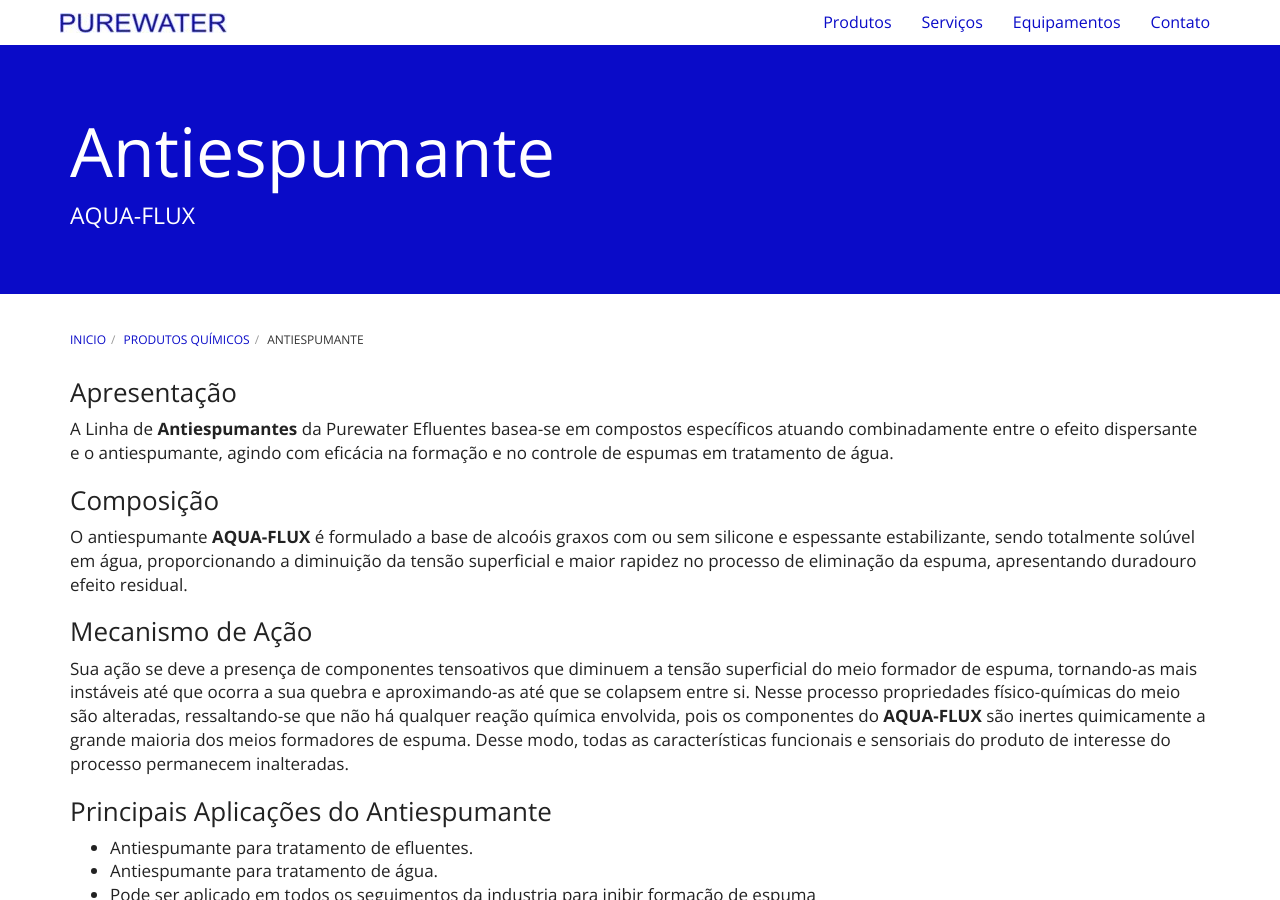
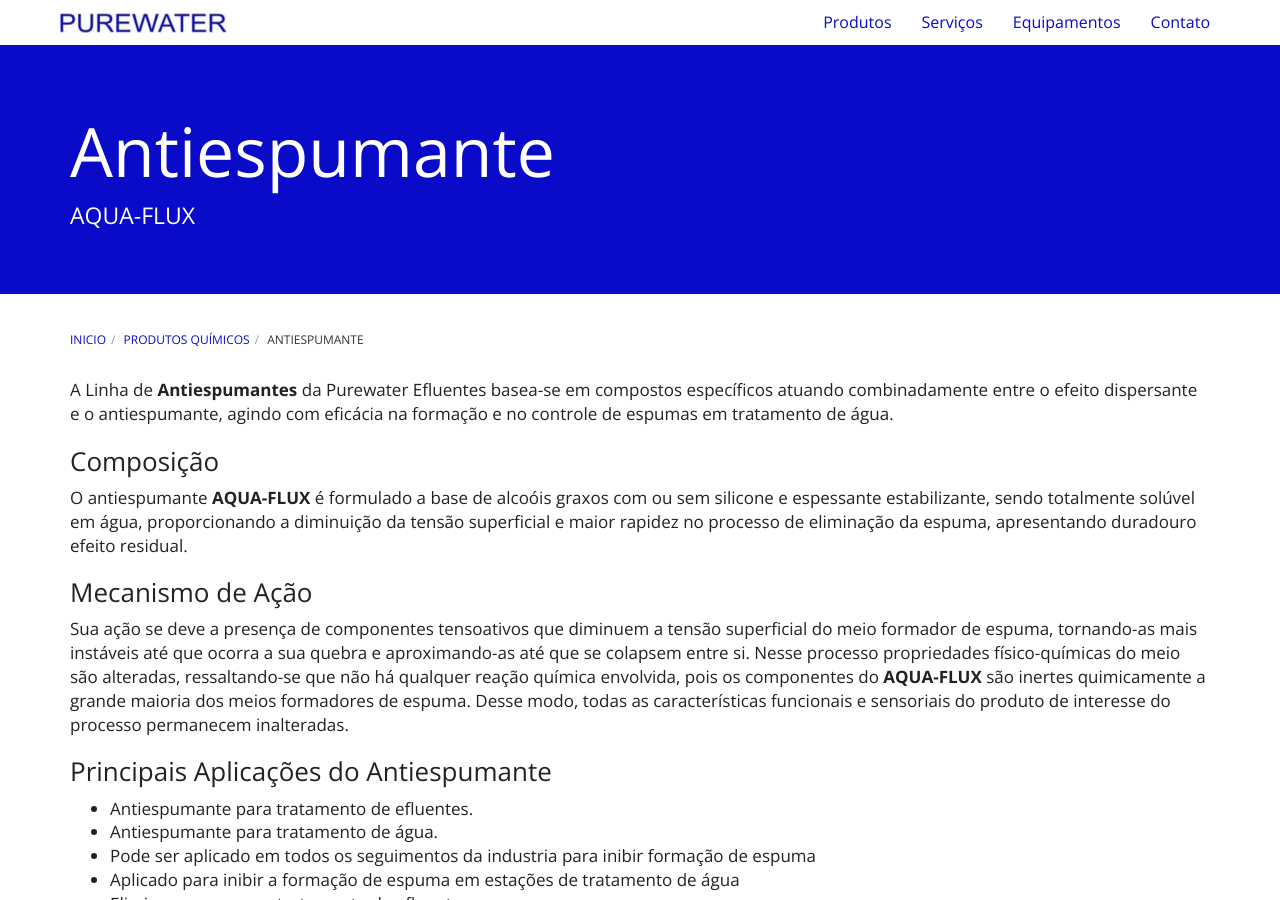
Before and after one commit to purewaterefluentes/purewaterefluentes.github.io, a Jekyll site: the page built from produtos/antiespumante.md, in a window 1280 px wide and 900 px high. Built offline with Jekyll 4.4.1, drawn with Linux system fonts in a browser that asks for light colours; nearby versions of some CDN libraries; library files that are not in the unit come from our copies.

Commit message:
Update antiespumante.md

```diff
--- a/produtos/antiespumante.md
+++ b/produtos/antiespumante.md
@@ -1,11 +1,9 @@
 ---
 layout: contato
-pageTitle: Antiespumante, anti espumante, inibidor de espumas, silicona antiespumante, antiespumante base água, antiespumante para tratamento de efluentes
+pageTitle: Antiespumante|Inibidor de espumas|Silicona antiespumante|Antiespumante base água|Antiespumante para tratamento de efluentes
 title: Antiespumante
 subtitle: AQUA-FLUX
 ---
-
-### Apresentação
 
 A Linha de **Antiespumantes** da Purewater Efluentes basea-se em compostos específicos atuando combinadamente entre o efeito dispersante e o antiespumante, agindo com eficácia na formação e no controle de espumas em tratamento de água.
 
```
